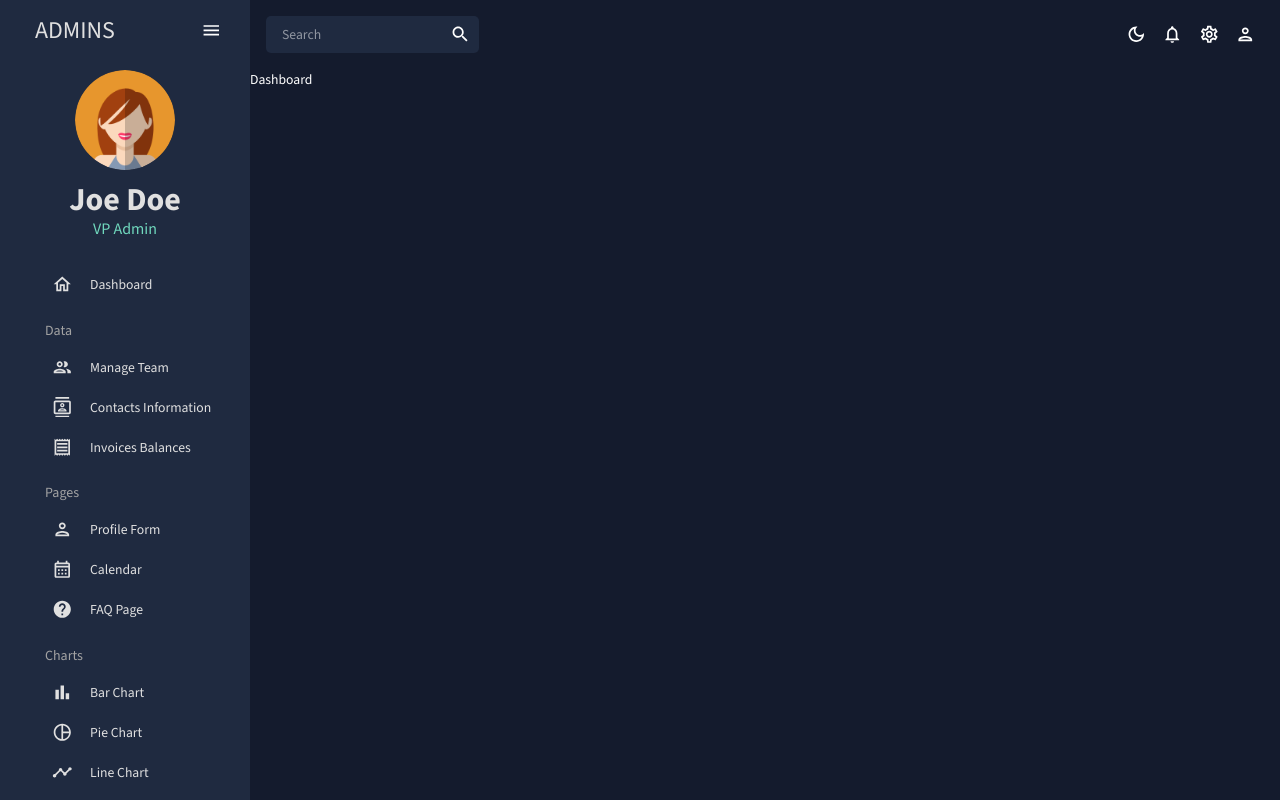
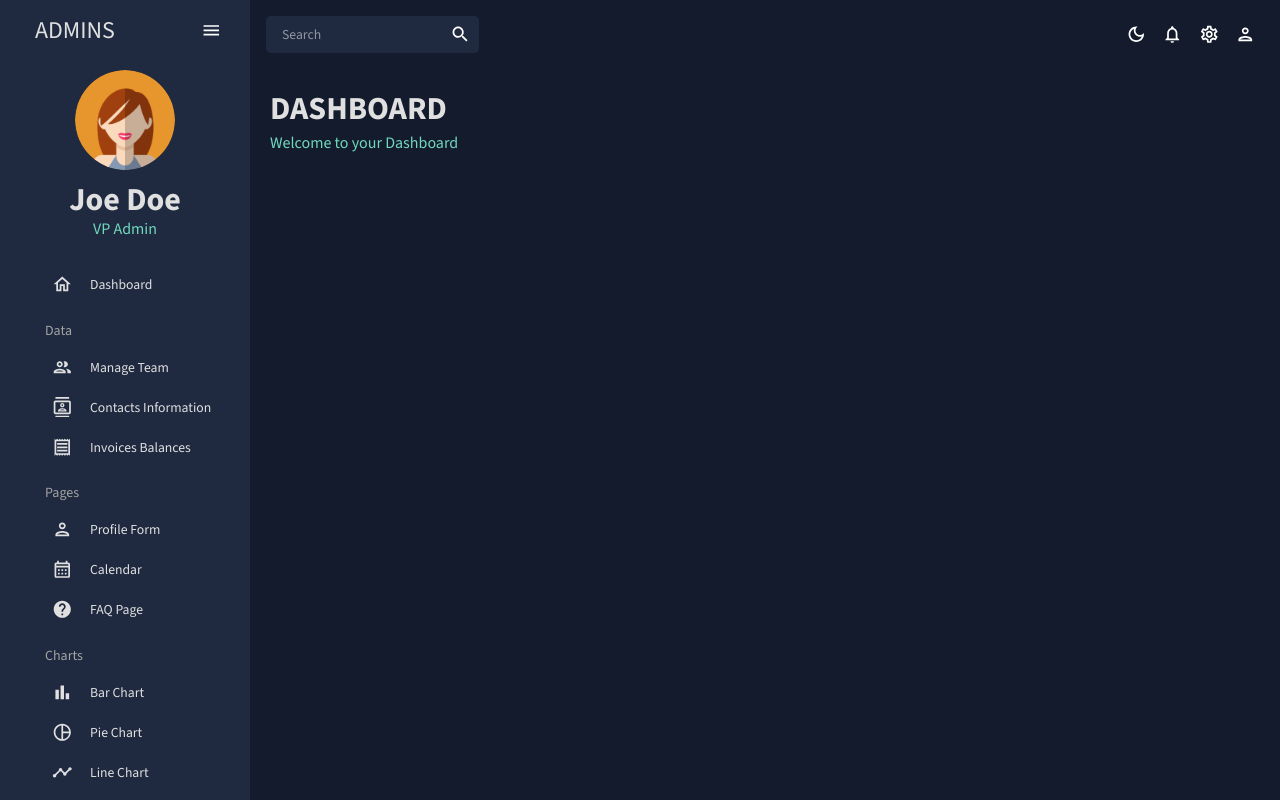
Before and after one commit to merveyyildiz/react-admin-dasthboard, a React (Create React App) app: page / in a window 1280 px wide. Built offline with nearby package versions, Linux system fonts and the light colour scheme.

Commit message:
Header component created

```diff
--- /dev/null
+++ b/src/components/Header.jsx
@@ -0,0 +1,25 @@
+import { Typography, Box, useTheme } from "@mui/material";
+import { tokens } from "../theme";
+
+const Header = ({ title, subtitle }) => {
+  const theme = useTheme();
+  const colors = tokens(theme.palette.mode);
+
+  return (
+    <Box mb="30">
+      <Typography
+        variant="h2"
+        color={colors.grey[100]}
+        fontWeight="bold"
+        sx={{ mb: "5px" }}
+      >
+        {title}
+      </Typography>
+      <Typography variant="h5" color={colors.greenAccent[400]}>
+        {subtitle}
+      </Typography>
+    </Box>
+  );
+};
+
+export default Header;
--- a/src/layouts/Sidebar.jsx
+++ b/src/layouts/Sidebar.jsx
@@ -58,7 +58,7 @@
           },
           "& .ps-menu-button": {
             backgroundColor: "transparent !important",
-            height: "40px !important"
+            height: "40px !important",
           },
           "& .ps-menu-button:hover": {
             color: "#868dfb !important",
@@ -69,6 +69,7 @@
         }}
       >
         <Menu>
+          {/** LOGO  */}
           <MenuItem
             onClick={() => setIsCollapsed(!isCollapsed)}
             icon={isCollapsed ? <MenuOutlinedIcon /> : undefined}
--- a/src/pages/dashboard/index.jsx
+++ b/src/pages/dashboard/index.jsx
@@ -1,5 +1,14 @@
+import { Box } from "@mui/material";
+import Header from "../../components/Header";
+
 const Dashboard = () => {
-  return <div>Dashboard</div>;
+  return (
+    <Box m="20px">
+      <Box display="flex" justifyContent="space-between" alignItems="center">
+        <Header title="DASHBOARD" subtitle="Welcome to your Dashboard" />
+      </Box>
+    </Box>
+  );
 };
 
 export default Dashboard;
```
